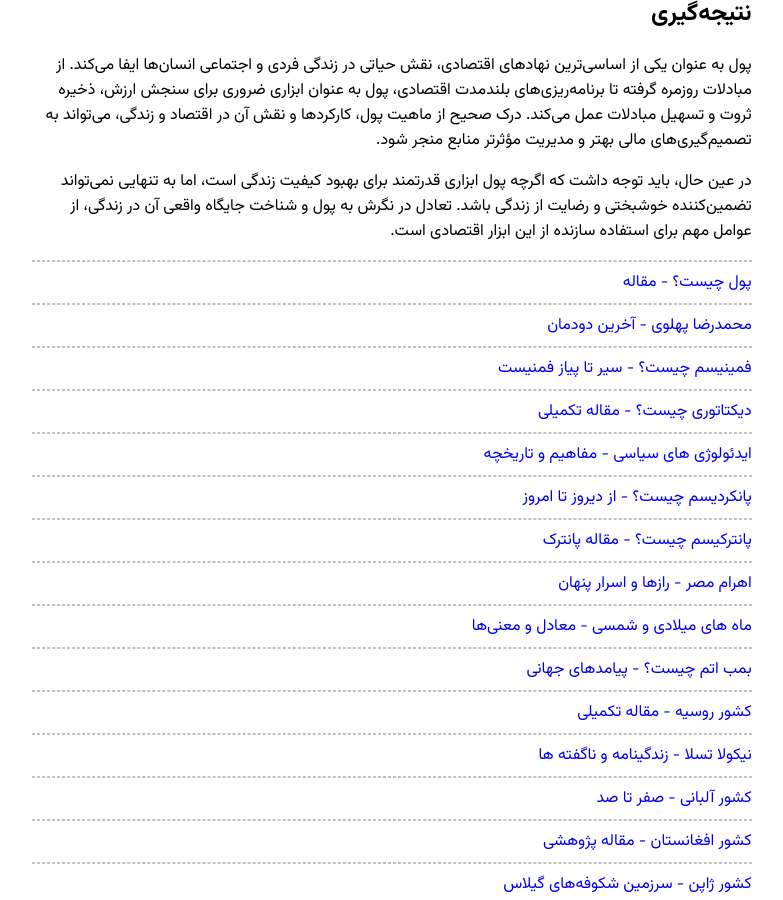
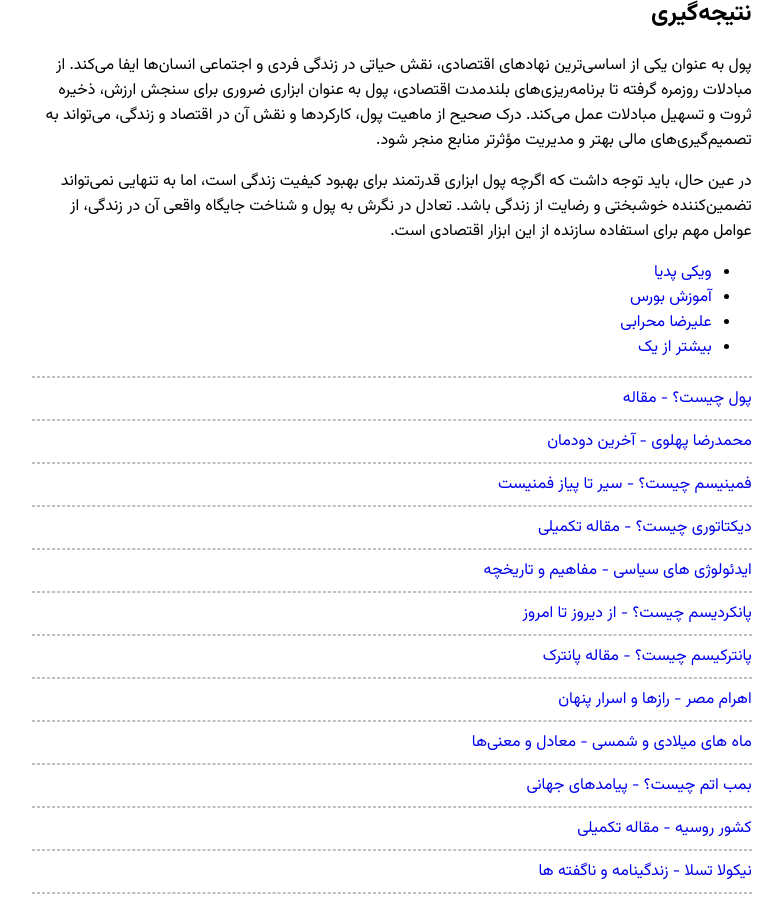
Before and after one commit to darkblog/darkblog.github.io, a Jekyll site: the page built from _posts/2025-3-2-27.md, in a window 1280 px wide and 900 px high, scrolled down 4427 px. Shown: the whole window, without its empty margins (248-1031 px from the left). Built offline with Jekyll 4.4.1, drawn with Linux system fonts in a browser that asks for light colours.

Commit message:
Update 2025-3-2-27.md

```diff
--- a/_posts/2025-3-2-27.md
+++ b/_posts/2025-3-2-27.md
@@ -149,3 +149,8 @@ title: پول چیست؟ - مقاله
 پول به عنوان یکی از اساسی‌ترین نهادهای اقتصادی، نقش حیاتی در زندگی فردی و اجتماعی انسان‌ها ایفا می‌کند. از مبادلات روزمره گرفته تا برنامه‌ریزی‌های بلندمدت اقتصادی، پول به عنوان ابزاری ضروری برای سنجش ارزش، ذخیره ثروت و تسهیل مبادلات عمل می‌کند. درک صحیح از ماهیت پول، کارکردها و نقش آن در اقتصاد و زندگی، می‌تواند به تصمیم‌گیری‌های مالی بهتر و مدیریت مؤثرتر منابع منجر شود.
 
 در عین حال، باید توجه داشت که اگرچه پول ابزاری قدرتمند برای بهبود کیفیت زندگی است، اما به تنهایی نمی‌تواند تضمین‌کننده خوشبختی و رضایت از زندگی باشد. تعادل در نگرش به پول و شناخت جایگاه واقعی آن در زندگی، از عوامل مهم برای استفاده سازنده از این ابزار اقتصادی است.
+
+- [ویکی پدیا](https://fa.m.wikipedia.org/wiki/%D9%BE%D9%88%D9%84)
+- [آموزش بورس](https://amoozesh-boors.com/fa/article/what-is-money)
+- [علیرضا محرابی](https://alirezamehrabi.com/bours/capital-market-expressions/what-is-money)
+- [بیشتر از یک](https://www.bishtarazyek.com/importance-money-life/)
```
